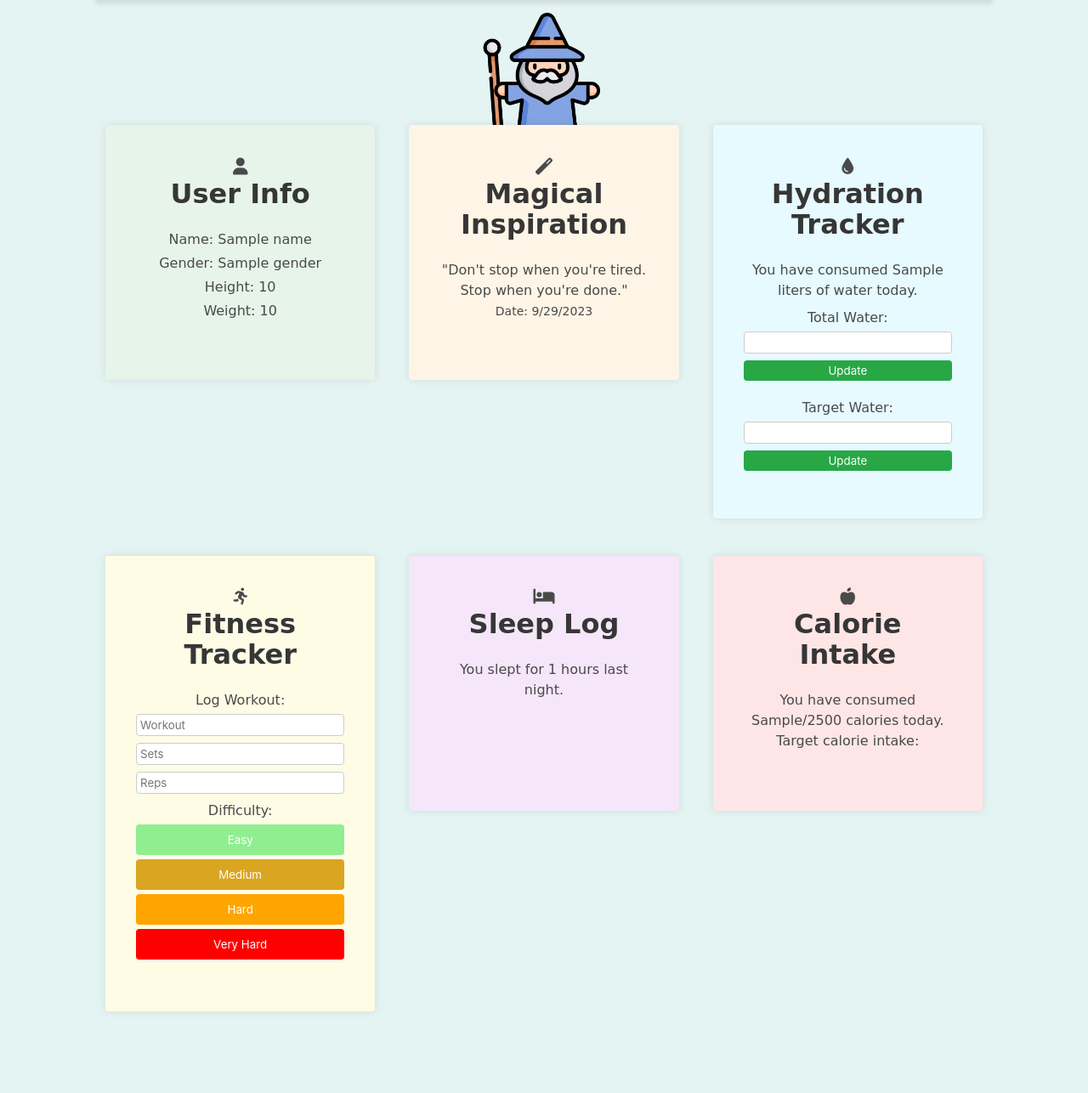
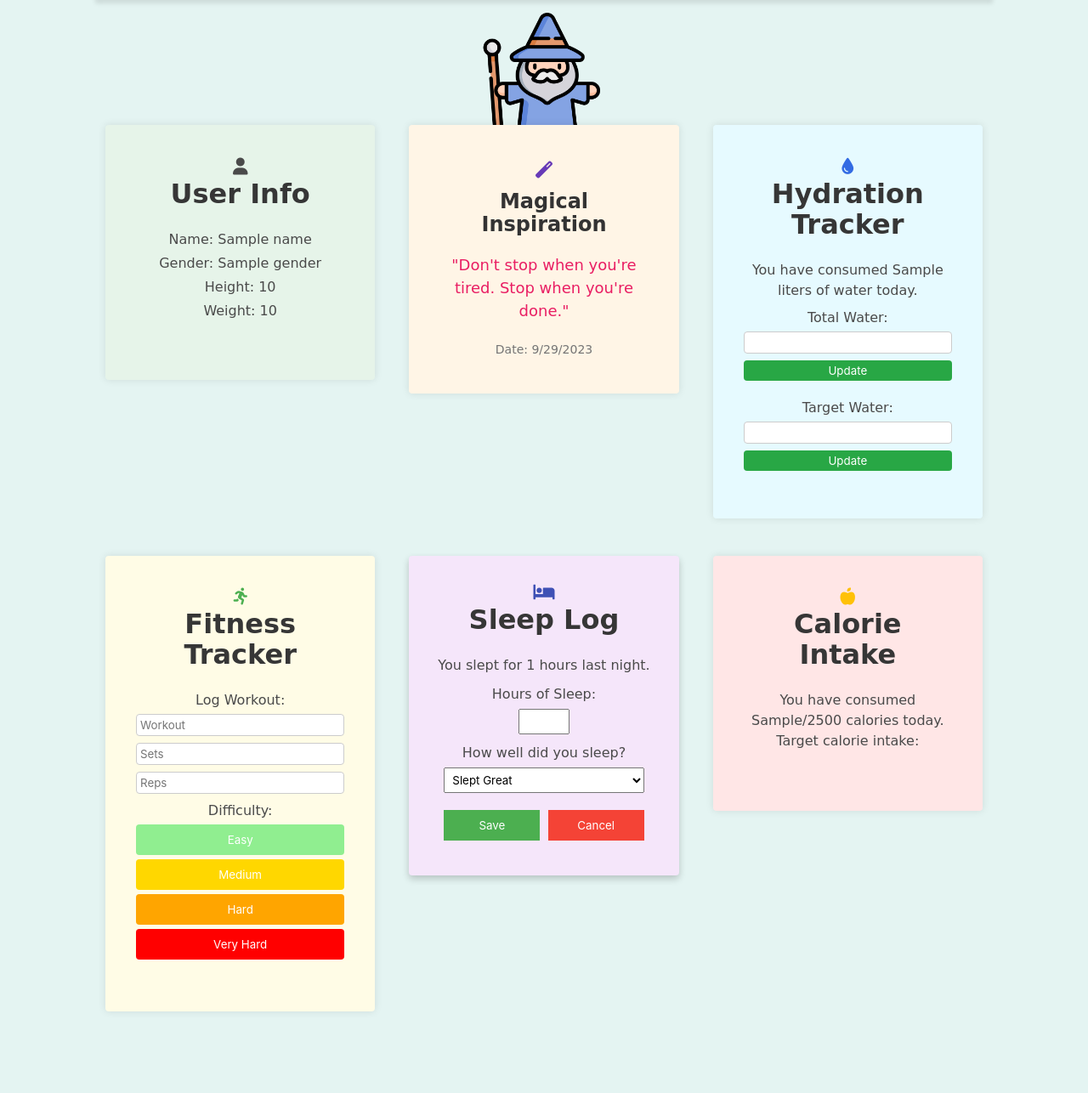
Before and after one commit to JackStendeback/WellnessWizard, a Node server app: template views/homepage.handlebars in a window 1280 px wide. Shown: the part 256-1542 px from the top of the page at 85% size. Run offline with Node 20, Linux system fonts and the light colour scheme; the template is opened without the code that fills it: most values are stand-ins (such as "Sample title", 1, 10 or a date in 2020); some libraries are stand-ins or nearby versions; some web fonts are replaced.

Commit message:
adding sleep data changes, magical inspiration changes, and some color fixes

```diff
--- a/views/homepage.handlebars
+++ b/views/homepage.handlebars
@@ -54,13 +54,13 @@
                 <!-- Magical Inspiration Card -->
                 <div class="column">
     <div class="card magical-inspiration" onclick="toggleCardContent(this)">
-                        <div class="card-content">
-                            <div class="icon-wrapper">
-                                <span class="icon"><i class="fas fa-magic fa-lg"></i></span>
+        <div class="card-content" style="padding: 20px; text-align: center;">
+            <div class="icon-wrapper" style="margin-bottom: 10px;">
+                <span class="icon"><i class="fas fa-magic fa-lg" style="color: #673AB7;"></i></span>
             </div>
-                            <h2 class="title">Magical Inspiration</h2>
-                            <h4></h4>
-                            <p><small>Date:</small></p>
+            <h2 class="title" style="margin-bottom: 20px; font-size: 24px; color: #333; font-weight: 700;">Magical Inspiration</h2>
+            <h4 style="font-size: 18px; color: #E91E63; margin-bottom: 20px; font-weight: 400;">"Your magical quote here."</h4>
+            <p style="font-size: 16px; color: #757575;"><small>Date: The magical date here</small></p>
         </div>
     </div>
 </div>
@@ -70,7 +70,7 @@
     <div class="card hydration-tracker" onclick="toggleCardContent(this)">
         <div class="card-content">
             <div class="icon-wrapper">
-                <span class="icon"><i class="fas fa-tint fa-lg"></i></span>
+                <span class="icon"><i class="fas fa-tint fa-lg" style="color: #336be3;"></i></span>
             </div>
             <h2 class="title">Hydration Tracker</h2>
             <p>You have consumed {{waterConsumption}} liters of water today.</p>
@@ -105,7 +105,7 @@
     <div class="card fitness-tracker">
         <div class="card-content">
             <div class="icon-wrapper">
-                <span class="icon"><i class="fas fa-running fa-lg"></i></span>
+                <span class="icon"><i class="fas fa-running fa-lg" style="color: #4CAF50;"></i></span>
             </div>
             <h2 class="title">Fitness Tracker</h2>
             <div id="workouts-list">
@@ -119,7 +119,7 @@
                 <label for="difficulty" class="block mb-1">Difficulty:</label>
                 <div class="difficulty-buttons">
                     <button style="background-color: lightgreen;" onmouseover="this.style.backgroundColor='green'" onmouseout="this.style.backgroundColor='lightgreen'" onclick="addWorkout('Easy')">Easy</button>
-                    <button style="background-color: #DAA520;" onmouseover="this.style.backgroundColor='#FFD700'" onmouseout="this.style.backgroundColor='#DAA520'" onclick="addWorkout('Medium')">Medium</button>
+                    <button style="background-color: #FFD700;" onmouseover="this.style.backgroundColor='#DAA520'" onmouseout="this.style.backgroundColor='#FFD700'" onclick="addWorkout('Medium')">Medium</button>
                     <button style="background-color: orange;" onmouseover="this.style.backgroundColor='darkorange'" onmouseout="this.style.backgroundColor='orange'" onclick="addWorkout('Hard')">Hard</button>
                     <button style="background-color: red;" onmouseover="this.style.backgroundColor='darkred'" onmouseout="this.style.backgroundColor='red'" onclick="addWorkout('Very Hard')">Very Hard</button>
                 </div>
@@ -130,13 +130,34 @@
 
                 <!-- Sleep Log Card -->
 <div class="column">
-                    <div class="card sleep-log" onclick="toggleCardContent(this)">
+    <div class="card sleep-log" style="padding:15px; box-shadow: 0px 4px 8px 0px rgba(0,0,0,0.2);">
         <div class="card-content">
-                            <div class="icon-wrapper">
-                                <span class="icon"><i class="fas fa-bed fa-lg"></i></span>
+            <div class="icon-wrapper" style="text-align:center;">
+                <span class="icon"><i class="fas fa-bed fa-lg" style="color: #3F51B5;"></i></span>
             </div>
-                            <h2 class="title">Sleep Log</h2>
-                            <p>You slept for {{totalSleep}} hours last night.</p>
+            <h2 class="title" style="text-align:center;">Sleep Log</h2>
+            <p id="sleepInfo" style="text-align:center; font-size:16px;">You slept for {{totalSleep}} hours last night.</p>
+            <!-- Permanent Content -->
+            <div class="input-wrapper" style="padding:10px;">
+                <div style="margin-bottom:10px;">
+                    <label for="sleepHours" style="display:block; margin-bottom:5px;">Hours of Sleep:</label>
+                    <input type="number" id="sleepHours" name="sleepHours" min="0" style="width:60px; padding:5px;">
+                </div>
+
+                <div style="margin-bottom:20px;">
+                    <label for="sleepQuality" style="display:block; margin-bottom:5px;">How well did you sleep?</label>
+                    <select id="sleepQuality" name="sleepQuality" style="width:100%; padding:5px;">
+                        <option value="great">Slept Great</option>
+                        <option value="okay">It was okay</option>
+                        <option value="bad">Did not sleep well</option>
+                    </select>
+                </div>
+
+                <div style="display:flex; justify-content:space-between;">
+                    <button onclick="saveSleepLog()" style="width:48%; background-color: #4CAF50; color: white; padding: 10px; border: none; cursor: pointer;">Save</button>
+                    <button onclick="cancelSleepLog()" style="width:48%; background-color: #f44336; color: white; padding: 10px; border: none; cursor: pointer;">Cancel</button>
+                </div>
+            </div>
         </div>
     </div>
 </div>
@@ -146,7 +167,7 @@
                     <div class="card calorie-intake" onclick="toggleCardContent(this)">
                         <div class="card-content">
                             <div class="icon-wrapper">
-                                <span class="icon"><i class="fas fa-apple-alt fa-lg"></i></span>
+                                <span class="icon"><i class="fas fa-apple-alt fa-lg" style="color: #FFC107;"></i></span>
                             </div>
                             <h2 class="title">Calorie Intake</h2>
                             <p>You have consumed {{calorieIntake}}/2500 calories today.</p>
@@ -358,7 +379,7 @@
             case 'Easy':
                 return 'lightgreen';
             case 'Medium':
-                return '#DAA520';
+                return '#FFD700';
             case 'Hard':
                 return 'orange';
             case 'Very Hard':
@@ -367,6 +388,29 @@
                 return 'white';
         }
     }
+function saveSleepLog() {
+    var hours = document.getElementById('sleepHours').value;
+    var quality = document.getElementById('sleepQuality').value;
+
+    if (hours === "" || quality === "") {
+        // You can replace this alert with a more user-friendly message on the screen if you want.
+        alert("Please enter all details.");
+        return;
+    }
+
+    // Update the sleepInfo paragraph
+    var qualityText = (quality === 'great') ? 'Slept Great' : (quality === 'okay') ? 'It was okay' : 'Did not sleep well';
+    document.getElementById('sleepInfo').innerHTML = "<strong>You slept for " + hours + " hours last night. Quality: " + qualityText + "</strong>";
+
+    // Optionally: Save the sleep log e.g., send to server, or store in local storage.
+}
+
+function cancelSleepLog() {
+    // Clear the input
+    document.getElementById('sleepHours').value = "";
+    document.getElementById('sleepQuality').value = "great";
+}
+
 </script>
 
     <script src="/js/homepage.js"></script>
```
Lines whose indentation alone changed are shown as unchanged.
